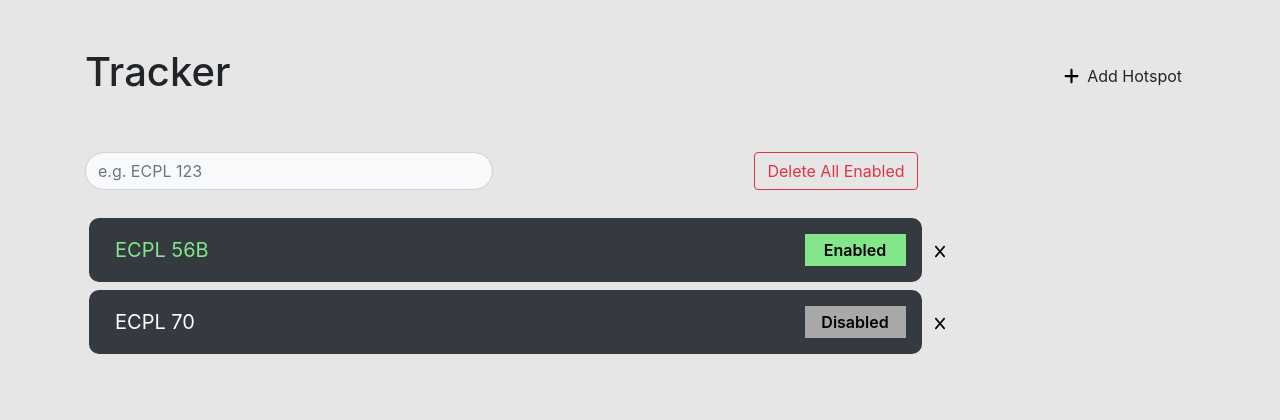
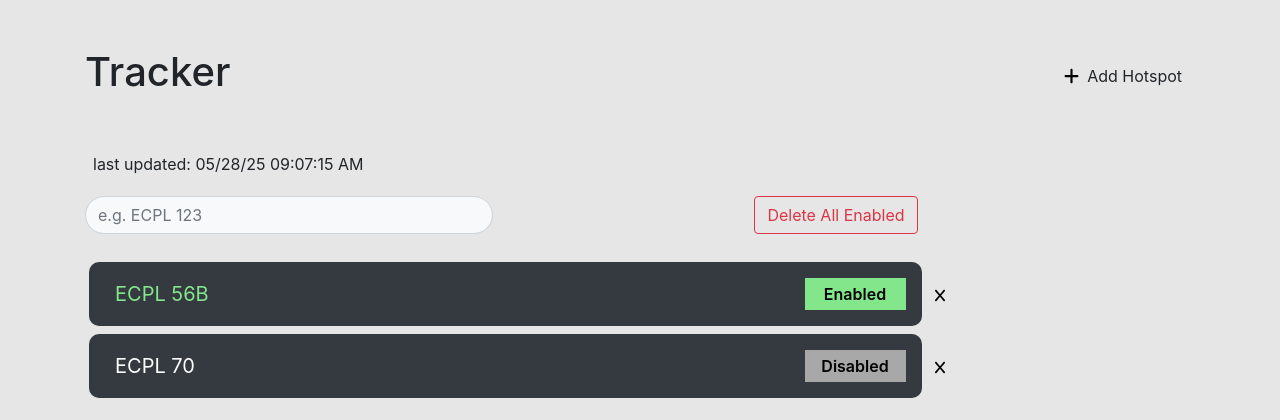
Before and after one commit to ckim-dot/hotspot_tracker, a Flask app: page / in a window 1280 px wide. Shown: the part 56-476 px from the top of the page. Run offline with Flask 3, Linux system fonts and the light colour scheme; data comes from the database, SQL or seed files in the repository; some libraries are stand-ins or nearby versions.

Commit message:
Add timestamps for updates. Prevent double adding hotspots.

```diff
--- a/app.py
+++ b/app.py
@@ -4,6 +4,7 @@ import pandas
 import os
 from datetime import timedelta
 import datetime
+import json
 
 app = Flask(__name__)
 app.config['SECRET_KEY'] = os.environ.get('SECRET_KEY', 'dev')
@@ -29,16 +30,26 @@ def exists_in_db(name):
 def update_status(to_disable, to_enable):
     conn = get_db_connection()
     for disable in to_disable:
-        conn.execute('INSERT INTO hotspots (call_number, is_disabled) VALUES (?, ?)', (disable, True))
-        conn.commit()
+        # prevent adding the same hotspot
+        hotspot = conn.execute('SELECT * FROM hotspots WHERE call_number = ?', (disable,)).fetchone()
+        if hotspot is None:
+            conn.execute('INSERT INTO hotspots (call_number, is_disabled) VALUES (?, ?)', (disable, True))
+            conn.commit()
     for enable in to_enable:
         conn.execute('UPDATE hotspots SET is_disabled = ?' 'WHERE call_number = ?', (False, enable['call_number']))
         conn.commit()
+
+    set_timestamp()
     conn.close()
 
 def delete_enabled():
     conn = get_db_connection()
-    conn.execute('DELETE FROM hotspots WHERE is_disabled = ?', (False, ))
+    # if there were enabled hotspots
+    enabled_count = conn.execute('SELECT COUNT(*) FROM hotspots WHERE is_disabled = ?', (False, )).fetchone()[0]
+    if enabled_count > 0:
+        set_timestamp()
+        conn.execute('DELETE FROM hotspots WHERE is_disabled = ?', (False, ))
+
     conn.commit()
     conn.close()
 
@@ -98,12 +109,26 @@ def search(query):
 
 to_disable = []
 to_enable = []
-last_updated = ""
+
+def get_last_updated():
+    with open('./data/time.json', 'r') as file:
+        data = json.load(file)
+
+        return data["last_updated"]
+
+def set_timestamp():
+    # set last updated
+    data = {
+        "last_updated": datetime.datetime.now().strftime("%m/%d/%y %H:%M:%S %p"),
+    }
+
+    with open('./data/time.json', 'w') as file:
+        json.dump(data, file, indent=4)
 
 @app.route('/', methods=['GET', 'POST'])
 def index():
-    if request.method == 'POST':
-        update_status(to_disable, to_enable)
+    last_updated = get_last_updated()
+    print(last_updated)
 
     results = []
 
@@ -115,8 +140,14 @@ def index():
         results = conn.execute('SELECT * FROM hotspots').fetchall()
         conn.close()
 
-    return render_template('index.html', hotspots = results)
+    return render_template('index.html', hotspots = results, last_updated = last_updated)
 
+@app.route('/update', methods=['POST'])
+def update():
+    if request.method == 'POST':
+        update_status(to_disable, to_enable)
+        flash("Applied Changes")
+    return redirect(url_for('index'))
 
 @app.route('/upload', methods=['GET', "POST"])
 def upload():
@@ -134,8 +165,10 @@ def upload():
 
 @app.route('/confirm_delete', methods=['GET', 'POST'])
 def confirm_delete():
+
     if request.method == "POST":
         delete_enabled()
+
         flash('Deleted all enabled hotspots!', 'success')
 
     return redirect(url_for('index'))
@@ -148,6 +181,7 @@ def toggle(id):
     conn.execute('UPDATE hotspots SET is_disabled = ?' 'WHERE id = ?', (new_val, id))
     conn.commit()
     conn.close()
+    set_timestamp()
     flash('"{}" status changed'.format(hotspot['call_number']), "success")
     return redirect(url_for('index'))
 
@@ -158,6 +192,7 @@ def delete(id):
     conn.execute('DELETE FROM hotspots WHERE id = ?', (id,))
     conn.commit()
     conn.close()
+    set_timestamp()
     flash('"{}" deleted'.format(hotspot['call_number']), 'success')
     return redirect(url_for('index'))
 
@@ -170,6 +205,7 @@ def create():
         conn.execute('INSERT INTO hotspots (call_number, is_disabled) VALUES (?, ?)', (call_number, is_disabled))
         conn.commit()
         conn.close()
+        set_timestamp()
         return redirect(url_for('index'))
 
 @app.route('/<int:id>/edit', methods=("POST", "GET"))
@@ -184,6 +220,7 @@ def edit(id):
         conn.execute('UPDATE hotspots SET call_number = ?, is_disabled = ?' 'WHERE id = ?', (call_number, is_disabled,id))
         conn.commit()
         conn.close()
+        set_timestamp()
         flash('"{}" updated'.format(hotspot['call_number']), 'success')
         return redirect(url_for('index'))
     return render_template('edit.html', hotspot=hotspot, is_disabled=is_disabled)
--- /dev/null
+++ b/data/time.json
@@ -0,0 +1,3 @@
+{
+    "last_updated": "05/28/25 09:07:15 AM"
+}
--- a/templates/index.html
+++ b/templates/index.html
@@ -1,4 +1,5 @@
 {% extends 'base.html' %} {% block content %}
+
 <div
   class="d-flex flex-row justify-content-between pt-5 pb-5 align-items-center"
 >
@@ -13,7 +14,11 @@
     </div>
   </button>
 </div>
+
+<p class="pb-1 pl-2">{% if last_updated != "" %} last updated: {{ last_updated }}{% endif %}</p>
+
 <div class="d-flex flex-column">
+
   <div class="d-flex justify-content-start w-75 pb-4">
     <div
       class="w-100 d-flex flex-row justify-content-between align-items-center"
--- a/templates/upload.html
+++ b/templates/upload.html
@@ -92,7 +92,7 @@
 
 </div>
 {% endif %}
-<form method="post" action="{{url_for('index')}}" class="d-flex justify-content-end pt-3 pb-5">
+<form method="post" action="{{url_for('update')}}" class="d-flex justify-content-end pt-3 pb-5">
   <button type="submit" class="btn d-flex justify-content-center text-white align-items-center" style="width:174px; height: 53px; background-color: #BA8445; font-size: 20px; font-weight: 600"
   {%
     if
```
